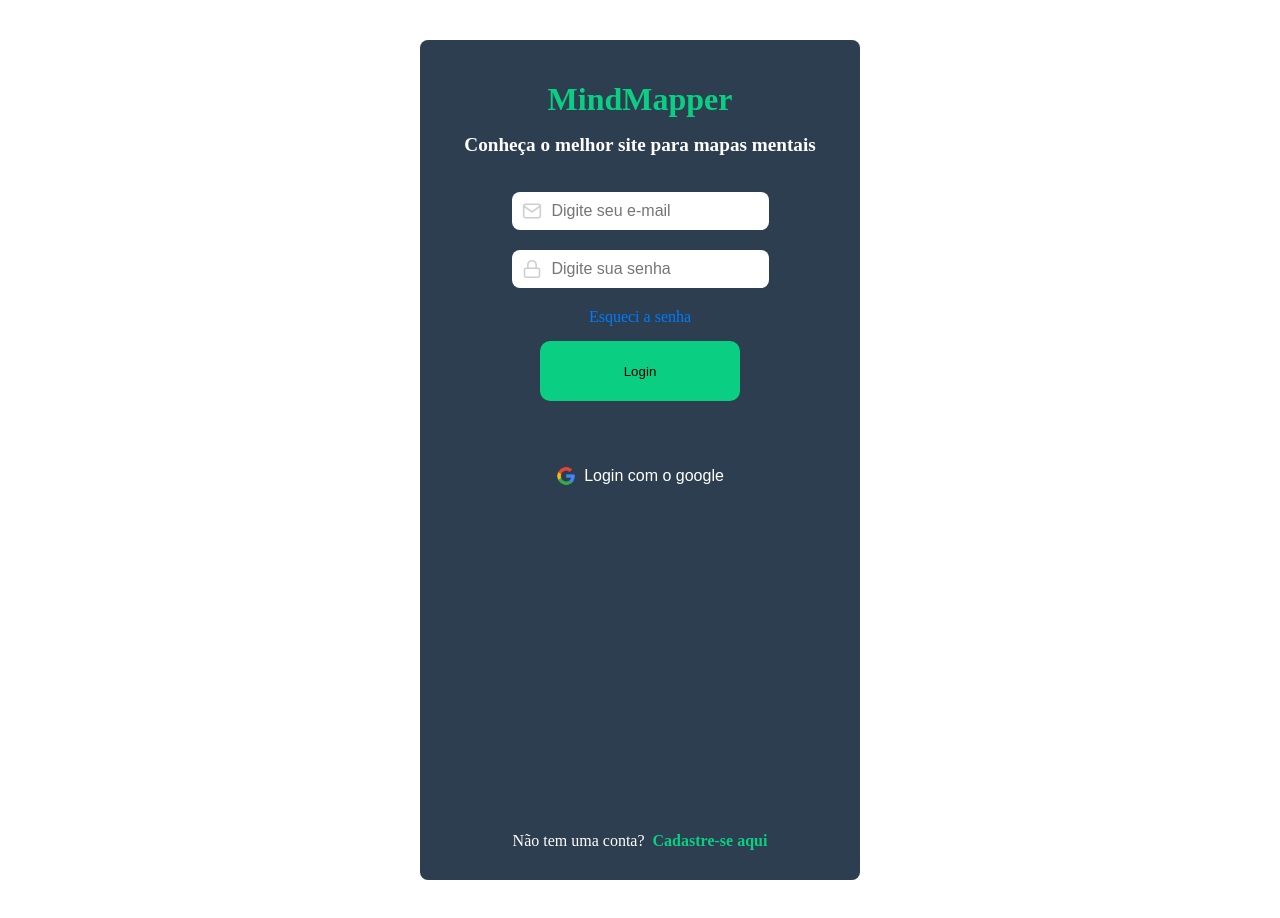
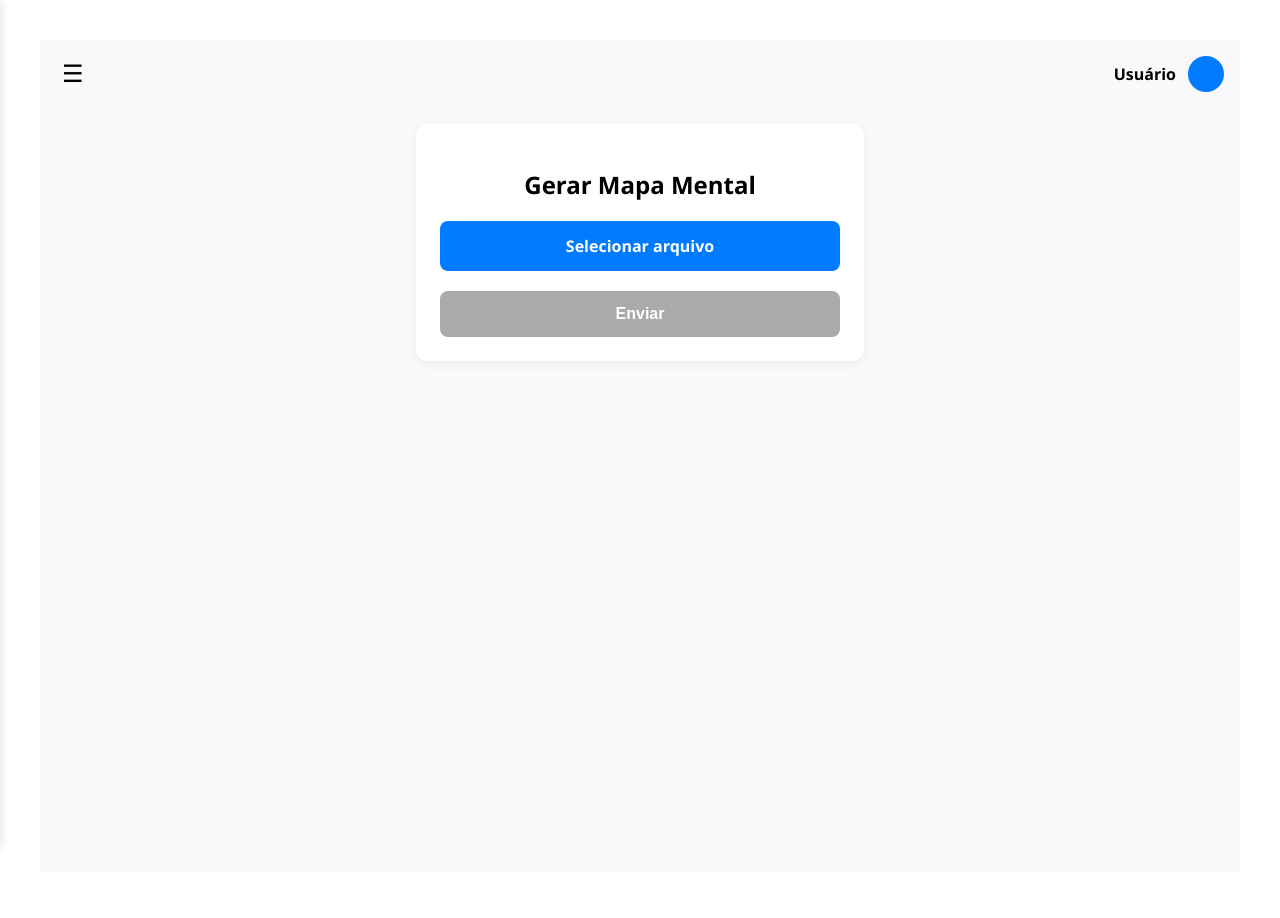
Before and after one commit to yasmin-rocha-4/MindMapper, a React (Vite) app: page /home in a window 1280 px wide. Before the commit this address led to /login. Built offline with nearby package versions, Linux system fonts and the light colour scheme.

Commit message:
feat: criando tela home

```diff
--- a/package.json
+++ b/package.json
@@ -12,6 +12,7 @@
   "dependencies": {
     "react": "^19.0.0",
     "react-dom": "^19.0.0",
+    "react-icons": "^5.5.0",
     "react-router": "^7.5.3"
   },
   "devDependencies": {
--- /dev/null
+++ b/src/css/home.css
@@ -0,0 +1,160 @@
+/* home.css */
+
+.home-container {
+    padding: 16px;
+    font-family: 'Segoe UI', sans-serif;
+    background-color: #f9f9fb;
+    min-height: 100vh;
+    position: relative;
+  }
+
+  /* Cabeçalho */
+  .home-header {
+    display: flex;
+    justify-content: space-between;
+    align-items: center;
+    margin-bottom: 32px;
+    z-index: 1100;
+    position: relative;
+  }
+
+  /* Botão de menu (☰ ou ✕) */
+  .menu-button {
+    background: none;
+    border: none;
+    font-size: 24px;
+    cursor: pointer;
+    z-index: 1101;
+  }
+
+  /* Informações do usuário */
+  .user-info {
+    display: flex;
+    align-items: center;
+    gap: 12px;
+  }
+
+  .user-name {
+    font-weight: 600;
+  }
+
+  .user-info img,
+  .user-placeholder {
+    width: 36px;
+    height: 36px;
+    border-radius: 50%;
+    object-fit: cover;
+  }
+
+  /* Placeholder com letra quando não há foto */
+  .user-placeholder {
+    background-color: #007bff;
+    color: white;
+    display: flex;
+    justify-content: center;
+    align-items: center;
+    font-weight: bold;
+    font-size: 18px;
+  }
+
+  /* Sidebar */
+  .sidebar {
+    position: fixed;
+    top: 0;
+    left: 0;
+    height: 100%;
+    width: 250px;
+    background-color: white;
+    box-shadow: 2px 0 8px rgba(0, 0, 0, 0.1);
+    padding: 24px;
+    transform: translateX(-100%);
+    transition: transform 0.3s ease-in-out;
+    z-index: 1000;
+  }
+
+  .sidebar.open {
+    transform: translateX(0);
+  }
+
+  .sidebar nav {
+    display: flex;
+    flex-direction: column;
+    gap: 20px;
+    margin-top: 40px;
+  }
+
+  .sidebar nav a {
+    text-decoration: none;
+    color: #333;
+    font-weight: 500;
+    font-size: 16px;
+  }
+
+  /* Card principal */
+  .upload-card {
+    background: white;
+    padding: 24px;
+    border-radius: 12px;
+    box-shadow: 0 4px 12px rgba(0, 0, 0, 0.05);
+    max-width: 400px;
+    margin: 0 auto;
+    text-align: center;
+  }
+
+  /* Botões */
+  .select-button,
+  .send-button {
+    display: block;
+    width: 100%;
+    text-align: center;
+    padding: 14px;
+    margin-top: 20px;
+    background-color: #007bff;
+    color: white;
+    font-weight: bold;
+    border: none;
+    border-radius: 8px;
+    font-size: 16px;
+    cursor: pointer;
+    transition: background 0.2s;
+    box-sizing: border-box;
+    overflow: hidden;
+    text-overflow: ellipsis;
+    white-space: nowrap;
+  }
+
+  .select-button:hover,
+  .send-button:hover {
+    background-color: #0056d2;
+  }
+
+  .send-button:disabled {
+    background-color: #aaa;
+    cursor: not-allowed;
+  }
+
+  /* Pré-visualização do arquivo */
+  .file-preview {
+    margin-top: 20px;
+    text-align: left;
+  }
+
+  .preview-frame {
+    width: 100%;
+    height: 200px;
+    border: 1px solid #ccc;
+    border-radius: 8px;
+    margin-top: 8px;
+  }
+
+  /* Responsividade */
+  @media (max-width: 480px) {
+    .upload-card {
+      padding: 20px;
+      margin: 0 10px;
+    }
+
+    .sidebar {
+      width: 100%;
+    }
+  }
--- a/src/telas/App.tsx
+++ b/src/telas/App.tsx
@@ -1,6 +1,7 @@
 import { BrowserRouter as Router, Routes, Route, Navigate } from "react-router-dom";
 import Login from "./Login";
 import Cadastro from "./Cadastro";
+import Home from "./Home";
 import '../App.css';
 
 function App() {
@@ -11,6 +12,7 @@ function App() {
         <Route path="/Login" element={<Navigate to="/login" replace />} />
         <Route path="*" element={<Navigate to="/login" replace />} />
         <Route path="/cadastro" element={<Cadastro titulo="MindMapper" descricao="Conheça o melhor site para mapas mentais"/>} />
+        <Route path="/home" element={<Home/>} />
       </Routes>
     </Router>
   );
--- /dev/null
+++ b/src/telas/Home.tsx
@@ -0,0 +1,82 @@
+import React, { useState } from "react";
+import { getAuth } from "firebase/auth";
+import "../css/home.css";
+
+const Home: React.FC = () => {
+  const [sidebarOpen, setSidebarOpen] = useState(false);
+  const [selectedFile, setSelectedFile] = useState<File | null>(null);
+
+  const user = getAuth().currentUser;
+
+  const toggleSidebar = () => {
+    setSidebarOpen((prev) => !prev);
+  };
+
+  const handleFileChange = (e: React.ChangeEvent<HTMLInputElement>) => {
+    if (e.target.files) {
+      setSelectedFile(e.target.files[0]);
+    }
+  };
+
+  return (
+    <div className="home-container">
+      {/* Sidebar */}
+      <div className={`sidebar ${sidebarOpen ? "open" : ""}`}>
+        <nav>
+          <a href="#">Home</a>
+          <a href="#">Calendário</a>
+          <a href="#">Seus Mapas Mentais</a>
+        </nav>
+      </div>
+
+      {/* Cabeçalho */}
+      <div className="home-header">
+        <button className="menu-button" onClick={toggleSidebar}>
+          {sidebarOpen ? "✕" : "☰"}
+        </button>
+        <div className="user-info">
+          <span className="user-name">{user?.displayName || user?.email || "Usuário"}</span>
+          {user?.photoURL ? (
+            <img src={user.photoURL} alt="Foto de perfil" />
+          ) : (
+            <div className="user-placeholder">
+              {user?.email?.charAt(0).toUpperCase()}
+            </div>
+          )}
+        </div>
+      </div>
+
+      {/* Card principal */}
+      <div className="upload-card">
+        <h2>Gerar Mapa Mental</h2>
+
+        <input
+          type="file"
+          id="file"
+          style={{ display: "none" }}
+          onChange={handleFileChange}
+        />
+        <label htmlFor="file" className="select-button">
+          {selectedFile ? selectedFile.name : "Selecionar arquivo"}
+        </label>
+
+        {selectedFile && (
+          <div className="file-preview">
+            <p>Pré-visualização:</p>
+            <iframe
+              src={URL.createObjectURL(selectedFile)}
+              title="Pré-visualização do arquivo"
+              className="preview-frame"
+            ></iframe>
+          </div>
+        )}
+
+        <button className="send-button" disabled={!selectedFile}>
+          Enviar
+        </button>
+      </div>
+    </div>
+  );
+};
+
+export default Home;
```
Also changed, not shown: src/Components/CardUpload.tsx (added, +22 -0 lines), src/Components/MenuLateral.tsx (added, +18 -0 lines), 1 other file (tests, documents, lock files or other folders).
